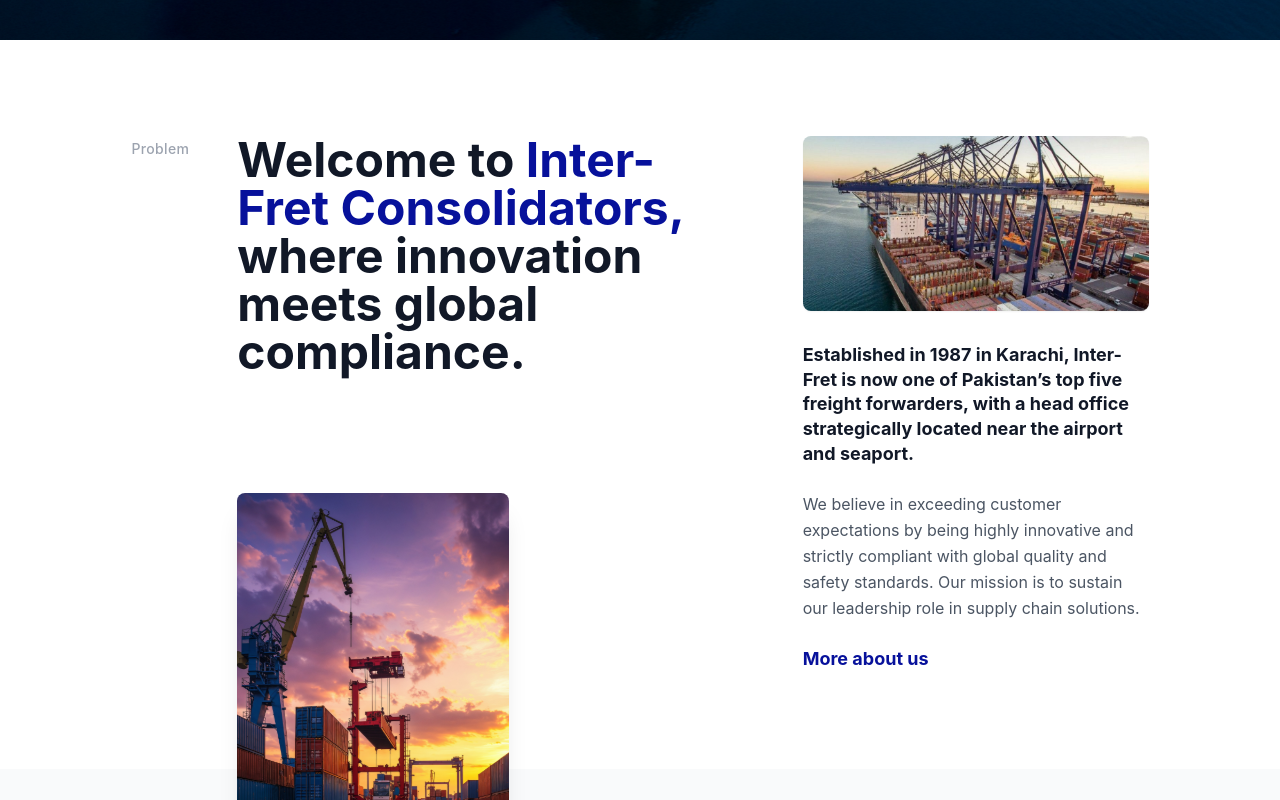
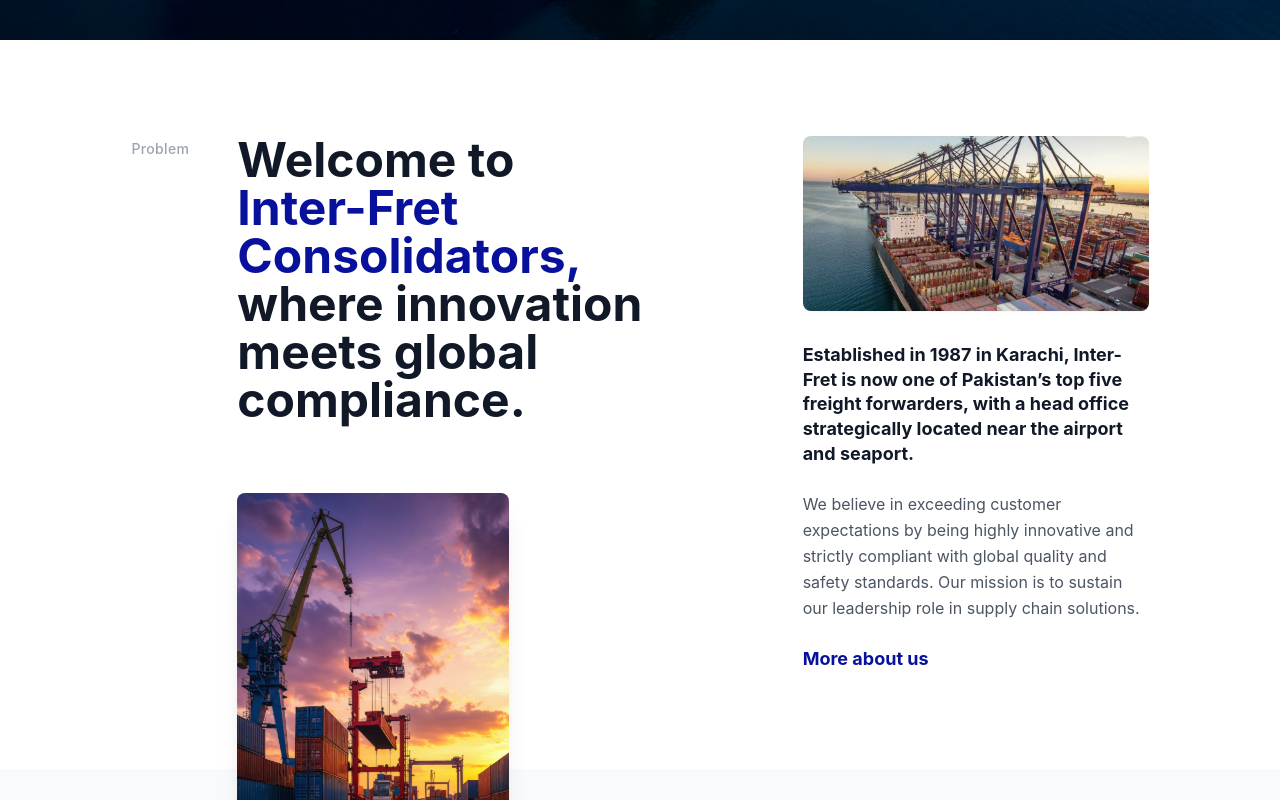
Before and after one commit to syedfaiqali/InterFred, a React (Vite) app: page / in a window 1280 px wide. Shown: the part 760-1560 px from the top of the page. Built offline with nearby package versions, Linux system fonts and the light colour scheme.

Commit message:
FaiqPrototype: Themes work in home 1st section dynamically

```diff
--- a/src/components/Highlights.tsx
+++ b/src/components/Highlights.tsx
@@ -1,4 +1,4 @@
-import React from 'react'
+import React, { useState } from 'react'
 import hazardousImage from '../assets/Rectangle 56.svg'
 import cargoImage from '../assets/Rectangle 57.svg'
 import regularatoryImage from '../assets/Rectangle 58.svg'
@@ -36,15 +36,50 @@ const Highlights: React.FC = () => {
       image: UC,
     },
   ]
-
+  const [isVisible, setIsVisible] = useState(false);
   const welcomeSectionData = {
     label: 'Problem',
-    title: <>Welcome to <span className="text-[#07119B]">Inter-Fret Consolidators,</span> where innovation meets global compliance.</>,
+    title: <><span
+      className={`inline-block transition-all duration-500 ${isVisible
+        ? 'opacity-100 translate-y-0'
+        : 'opacity-0 -translate-y-8'
+        }`}
+      style={{ transitionDelay: isVisible ? '100ms' : '0ms' }}
+    >
+      Welcome to{' '}
+    </span>
+      <span
+        className={`inline-block text-[#07119B] transition-all duration-500 ${isVisible
+          ? 'opacity-100 translate-y-0'
+          : 'opacity-0 -translate-y-8'
+          }`}
+        style={{ transitionDelay: isVisible ? '200ms' : '0ms' }}
+      >
+        Inter-Fret Consolidators,
+      </span>
+      <span
+        className={`inline-block transition-all duration-500 ${isVisible
+          ? 'opacity-100 translate-y-0'
+          : 'opacity-0 -translate-y-8'
+          }`}
+        style={{ transitionDelay: isVisible ? '300ms' : '0ms' }}
+      >
+        {' '}where innovation
+      </span>
+      <span
+        className={`inline-block transition-all duration-500 ${isVisible
+          ? 'opacity-100 translate-y-0'
+          : 'opacity-0 -translate-y-8'
+          }`}
+        style={{ transitionDelay: isVisible ? '400ms' : '0ms' }}
+      >
+        {' '}meets global compliance.
+      </span></>,
     image: welcomeImage,
     firstText: 'Established in 1987 in Karachi, Inter-Fret is now one of Pakistan’s top five freight forwarders, with a head office strategically located near the airport and seaport.',
     secondText: 'We believe in exceeding customer expectations by being highly innovative and strictly compliant with global quality and safety standards. Our mission is to sustain our leadership role in supply chain solutions.',
     moreLinkVisible: true,
-    bgColor: '#ffffff'
+    bgColor: '#ffffff',
   }
 
   const IndustrySectionData = {
@@ -59,7 +94,7 @@ const Highlights: React.FC = () => {
 
   return (
     <>
-      <Home sectionData={welcomeSectionData} />
+      <Home sectionData={welcomeSectionData} setIsVisible={setIsVisible} />
 
       <section className="relative py-20 bg-[#f9fafb] pt-60">
 
--- a/src/components/Home.tsx
+++ b/src/components/Home.tsx
@@ -1,4 +1,4 @@
-import React from 'react'
+import React, { useEffect, useRef, useState } from 'react'
 
 interface HomeSectionProps {
   sectionData?: {
@@ -12,11 +12,49 @@ interface HomeSectionProps {
   }
 }
 
-const Home: React.FC<HomeSectionProps> = ({ sectionData }) => {
+const Home: React.FC<HomeSectionProps> = ({ sectionData, setIsVisible }) => {
   if (!sectionData) return null
 
   const backgroundColor = sectionData.bgColor || '#ffffff'
+  const [isContentVisible, setIsContentVisible] = useState(false)
+  const headingRef = useRef<HTMLDivElement>(null)
+  const contentRef = useRef<HTMLDivElement>(null)
 
+  useEffect(() => {
+    const observer = new IntersectionObserver(
+      (entries) => {
+        entries.forEach((entry) => {
+          if (entry.isIntersecting) {
+            if (entry.target === headingRef.current) {
+              setIsVisible(true)
+            }
+            if (entry.target === contentRef.current) {
+              setIsContentVisible(true)
+            }
+          }
+        })
+      },
+      {
+        threshold: 0.1, // Trigger when 10% of the element is visible
+      }
+    )
+
+    if (headingRef.current) {
+      observer.observe(headingRef.current)
+    }
+    if (contentRef.current) {
+      observer.observe(contentRef.current)
+    }
+
+    return () => {
+      if (headingRef.current) {
+        observer.unobserve(headingRef.current)
+      }
+      if (contentRef.current) {
+        observer.unobserve(contentRef.current)
+      }
+    }
+  }, [])
   return (
     <section className="py-24" style={{ backgroundColor }}>
       <div className="max-w-7xl mx-auto px-6">
@@ -28,27 +66,58 @@ const Home: React.FC<HomeSectionProps> = ({ sectionData }) => {
           </div>
 
           {/* Heading Column - 5/12 */}
-          <div className="lg:col-span-5">
+          <div className="lg:col-span-5" ref={headingRef}>
             <h2 className="text-3xl md:text-4xl lg:text-5xl font-bold text-gray-900 leading-tight">
               {sectionData.title}
             </h2>
           </div>
 
           {/* Content Column - 4/12 */}
-          <div className="lg:col-span-4 flex flex-col gap-8 lg:pl-8">
-            <img src={sectionData.image} alt="Section Image" className="w-full rounded-lg shadow-sm" />
-
+          <div className="lg:col-span-4 flex flex-col gap-8 lg:pl-8" ref={contentRef}>
+            <img
+              src={sectionData.image}
+              alt="Port Operations"
+              className={`w-full rounded-lg shadow-sm transition-all duration-500 ${isContentVisible
+                ? 'opacity-100 scale-100'
+                : 'opacity-0 scale-90'
+                }`}
+              style={{
+                transitionDelay: isContentVisible ? '0ms' : '0ms',
+                clipPath: isContentVisible
+                  ? 'circle(100% at 50% 50%)'
+                  : 'circle(0% at 50% 50%)',
+                transitionProperty: 'opacity, transform, clip-path'
+              }}
+            />
             <div className="space-y-6">
-              <p className="text-lg font-bold text-gray-900 leading-snug">
+              <p
+                className={`text-lg font-bold text-gray-900 leading-snug transition-all duration-600 ${isContentVisible
+                  ? 'opacity-100 translate-y-0'
+                  : 'opacity-0 -translate-y-8'
+                  }`}
+                style={{ transitionDelay: isContentVisible ? '400ms' : '0ms' }}
+              >
                 {sectionData.firstText}
               </p>
-
-              <p className="text-base text-gray-600 leading-relaxed">
+              <p
+                className={`text-base text-gray-600 leading-relaxed transition-all duration-500 ${isContentVisible
+                  ? 'opacity-100 translate-y-0'
+                  : 'opacity-0 -translate-y-8'
+                  }`}
+                style={{ transitionDelay: isContentVisible ? '400ms' : '0ms' }}
+              >
                 {sectionData.secondText}
               </p>
 
               {sectionData.moreLinkVisible && (
-                <a href="#" className="inline-block relative text-[#07119B] font-bold text-lg group">
+                <a
+                  href="#"
+                  className={`inline-block relative text-[#07119B] font-bold text-lg group transition-all duration-500 ${isContentVisible
+                    ? 'opacity-100 translate-y-0'
+                    : 'opacity-0 -translate-y-8'
+                    }`}
+                  style={{ transitionDelay: isContentVisible ? '300ms' : '0ms' }}
+                >
                   More about us
                   <span className="absolute bottom-0 left-0 w-0 h-[2px] bg-[#07119B] transition-all duration-300 group-hover:w-full"></span>
                 </a>
```
